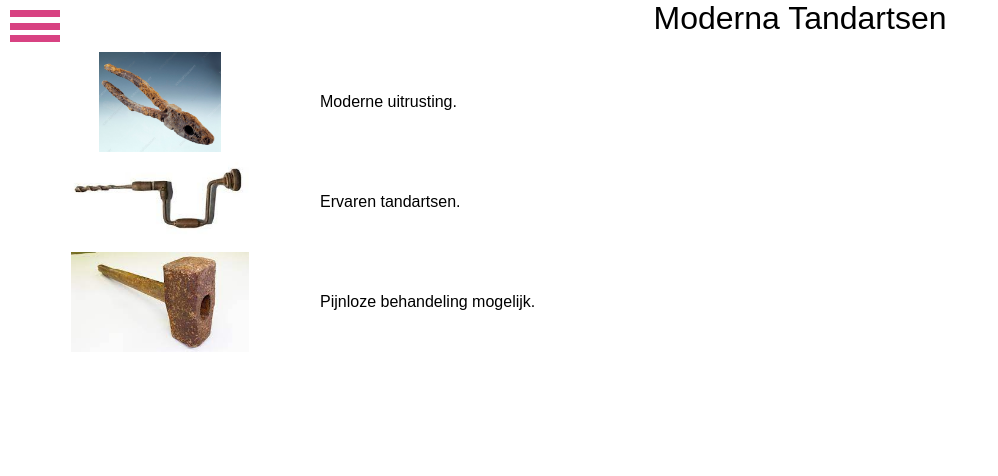
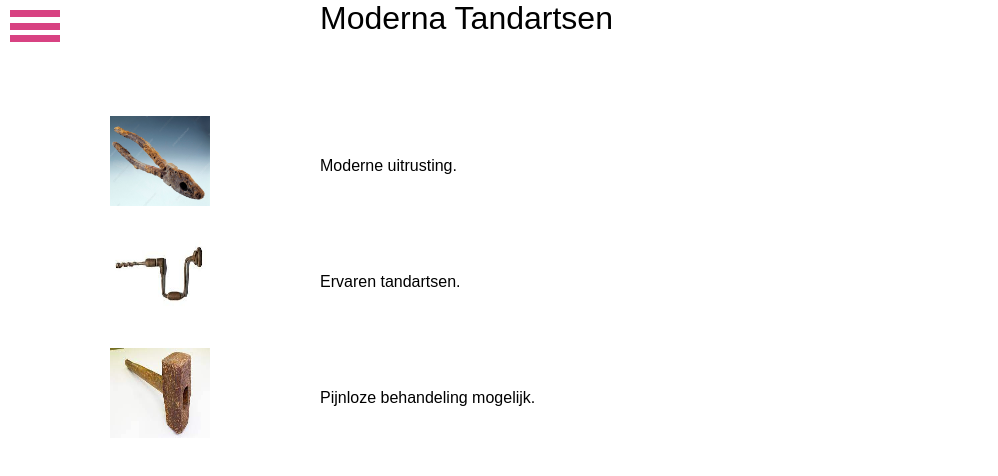
Before and after one commit to gitpeut/hamstip, a plain HTML site: page index.html in a window 1280 px wide. Shown: the whole page, without its empty margins (0-998 px from the left). Drawn offline with Linux system fonts and the light colour scheme.

Commit message:
minimal grid working

```diff
--- a/index.html
+++ b/index.html
@@ -6,12 +6,15 @@
     <link rel="stylesheet" href="styles.css">
 </head>
 <body>
-<div class="flextitle">
+<div id="grid-container">
     <div id="menu"></div>
-    <div class="titletxt">Moderna Tandartsen</div>
-    <img src="rustypliers.jpg"><div class="selling">Moderne uitrusting.</div>
-    <img src="drill.jpg"><div class="selling">Ervaren tandartsen.</div>
-    <img src="hammer.jpg"><div class="selling">Pijnloze behandeling mogelijk.</div>
+    <div id="titletxt">Moderna Tandartsen</div>
+    <img src="rustypliers.jpg" id="plaatje1">
+        <div id="selling1">Moderne uitrusting.</div>
+    <img src="drill.jpg" id="plaatje2">
+        <div id="selling2">Ervaren tandartsen.</div>
+    <img src="hammer.jpg" id="plaatje3">
+        <div id="selling3">Pijnloze behandeling mogelijk.</div>
 </div>
 
 </body>
--- a/styles.css
+++ b/styles.css
@@ -9,41 +9,65 @@ body{
     font-family: Arial,Helvetica,sans-serif;
 }
 
-.flextitle{
+#grid-container{
     display: grid;
-    grid-template-columns: 1fr 3fr ;
-}
-
-.titletxt {
-    display: inline;
-    text-align: center;
-    font-size: xx-large;
-    grid-column-start: 2;
-    grid-row-start: 1;
+    grid-template-columns: 1fr 1fr 1fr 1fr ;
+    grid-template-rows: 100px 100px 100px 100px;
+    grid-row-gap: 16px;
+    grid-template-areas:
+            "menu titletxt titletxt titletxt"
+            "plaatje1 selling1 selling1 selling1"
+            "plaatje2 selling2 selling2 selling2"
+            "plaatje3 selling3 selling3 selling3";
 
 }
 
-.selling{
-    display: inline;
-    text-align: left;
-    font-size: normal;
-    grid-column-start: 2;
-    align-self: center;
-    justify-self: left;
+#titletxt {
+    display: flex;
+    font-size: xx-large;
+    grid-area: titletxt;
+
 }
 
-img{
+#selling1, #selling2, #selling3{
+    display: flex;
+    justify-self: left;
+    align-self: center;
+}
 
-    height: 100px;
+#selling1{
+    grid-area: selling1;
+}
+#selling2{
+    grid-area: selling2;
+}
+#selling3{
+    grid-area: selling3;
+}
+
+
+
+#plaatje1, #plaatje2, #plaatje3 {
+
+    height: 90px;
+    width: 100px;
     margin-left: auto;
     margin-right: auto;
-    grid-column-start: 1;
 
+}
+
+#plaatje1{
+    grid-area: plaatje1;
+}
+#plaatje2{
+    grid-area: plaatje2;
+}
+#plaatje3{
+    grid-area: plaatje3;
 }
 
 #menu, #menu::after {
     position: relative;
-    grid-column-start: 1;
     justify-self: left;
     margin: 10px;
     height: 0;
@@ -62,6 +86,7 @@ img{
     border-bottom-style: solid;
     padding-bottom: 5px;
 
+    grid-area: menu;
 
     transition: height .5s, width .5s, font-size .5s;
 
```
